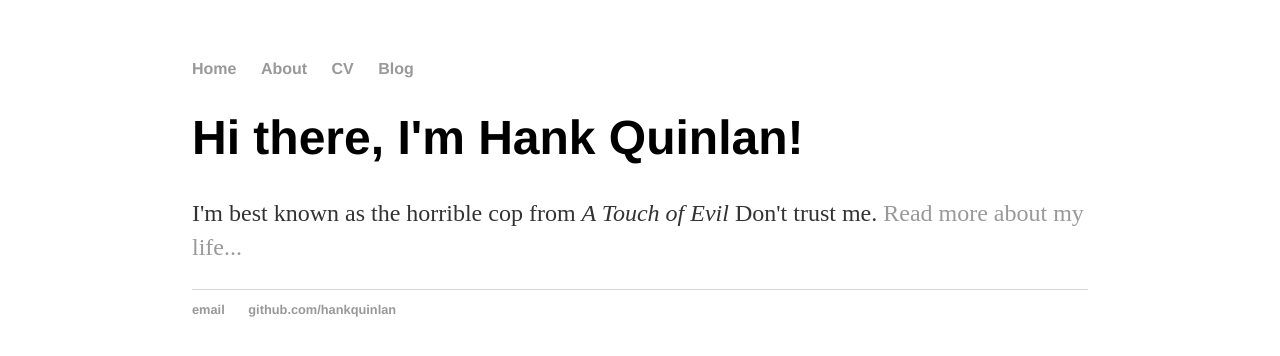
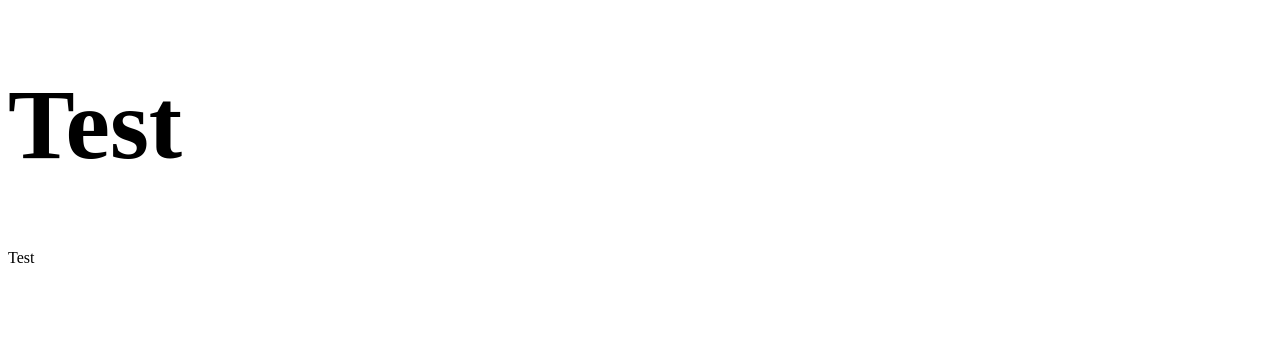
Before and after one commit to maxcoyote/audiobitts-landing-page, a Jekyll site: the page built from index.html, in a window 1280 px wide. Shown: the top 356 px of the page. Built offline with Jekyll 4.4.1, drawn with Linux system fonts in a browser that asks for light colours.

Commit message:
SCSS setup

```diff
--- a/_config.yml
+++ b/_config.yml
@@ -1,2 +1,4 @@
 name: Audiobitts Landing Page
 markdown: kramdown
+sass:
+  sass_dir: _scss
--- a/_layouts/default.html
+++ b/_layouts/default.html
@@ -3,27 +3,15 @@
 <head>
 	<title>{{ page.title }}</title>
 	<!-- link to main stylesheet -->
-			<link rel="stylesheet" type="text/css" href="css/main.css">
+	<link rel="stylesheet" type="text/css" href="scss/styles.css">
 </head>
 <body>
-			<nav>
-	    		<ul>
-	        		<li><a href="/">Home</a></li>
-		        	<li><a href="/about">About</a></li>
-	        		<li><a href="/cv">CV</a></li>
-	        		<li><a href="/blog">Blog</a></li>
-	    		</ul>
-			</nav>
 	<div class="container">
 
 	{{ content }}
 
 	</div><!-- /.container -->
 	<footer>
-	    		<ul>
-	        		<li><a href="mailto:hankquinlanhub@gmail.com">email</a></li>
-	        		<li><a href="https://github.com/hankquinlan">github.com/hankquinlan</a></li>
-				</ul>
 	</footer>
 </body>
 </html>
--- a/css/main.css
+++ /dev/null
@@ -1,43 +0,0 @@
-body {
-    margin: 60px auto;
-    width: 70%;
-}
-nav ul, footer ul {
-    font-family:'Helvetica', 'Arial', 'Sans-Serif';
-    padding: 0px;
-    list-style: none;
-    font-weight: bold;
-}
-nav ul li, footer ul li {
-    display: inline;
-    margin-right: 20px;
-}
-a {
-    text-decoration: none;
-    color: #999;
-}
-a:hover {
-    text-decoration: underline;
-}
-h1 {
-    font-size: 3em;
-    font-family:'Helvetica', 'Arial', 'Sans-Serif';
-}
-p {
-    font-size: 1.5em;
-    line-height: 1.4em;
-    color: #333;
-}
-footer {
-    border-top: 1px solid #d5d5d5;
-    font-size: .8em;
-}
-
-ul.posts {
-    margin: 20px auto 40px;
-    font-size: 1.5em;
-}
-
-ul.posts li {
-    list-style: none;
-}
--- a/index.html
+++ b/index.html
@@ -1,8 +1,8 @@
 ---
 layout: default
-title: Hank Quinlan, Horrible Cop
+title: Audiobitts Landing Page
 ---
-<div class="blurb">
-	<h1>Hi there, I'm Hank Quinlan!</h1>
-	<p>I'm best known as the horrible cop from <em>A Touch of Evil</em> Don't trust me. <a href="/about">Read more about my life...</a></p>
+<div class="test">
+	<h1>Test</h1>
+	<p>Test</a></p>
 </div><!-- /.blurb -->
--- /dev/null
+++ b/scss/styles.scss
@@ -0,0 +1,6 @@
+---
+---
+
+.test h1 {
+	font-size: 100px;
+}
```
Lines whose indentation alone changed are shown as unchanged.
